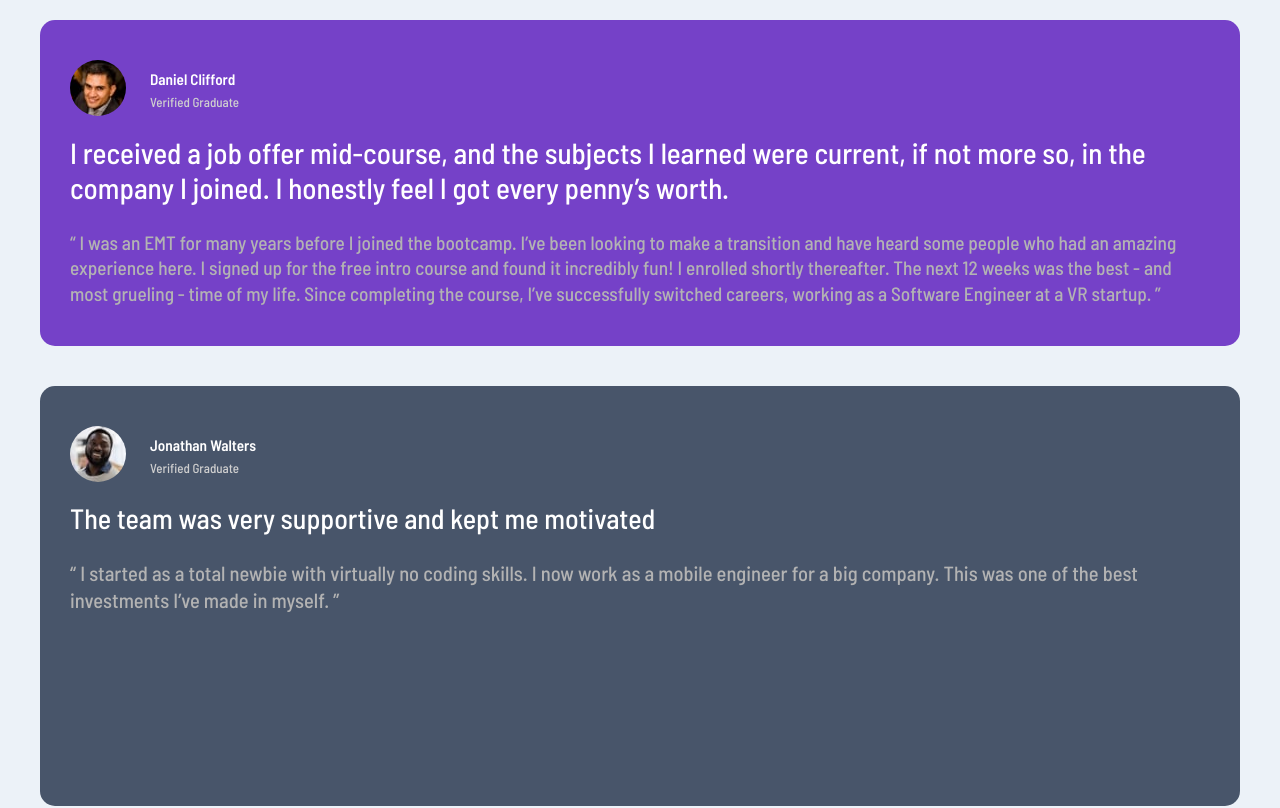
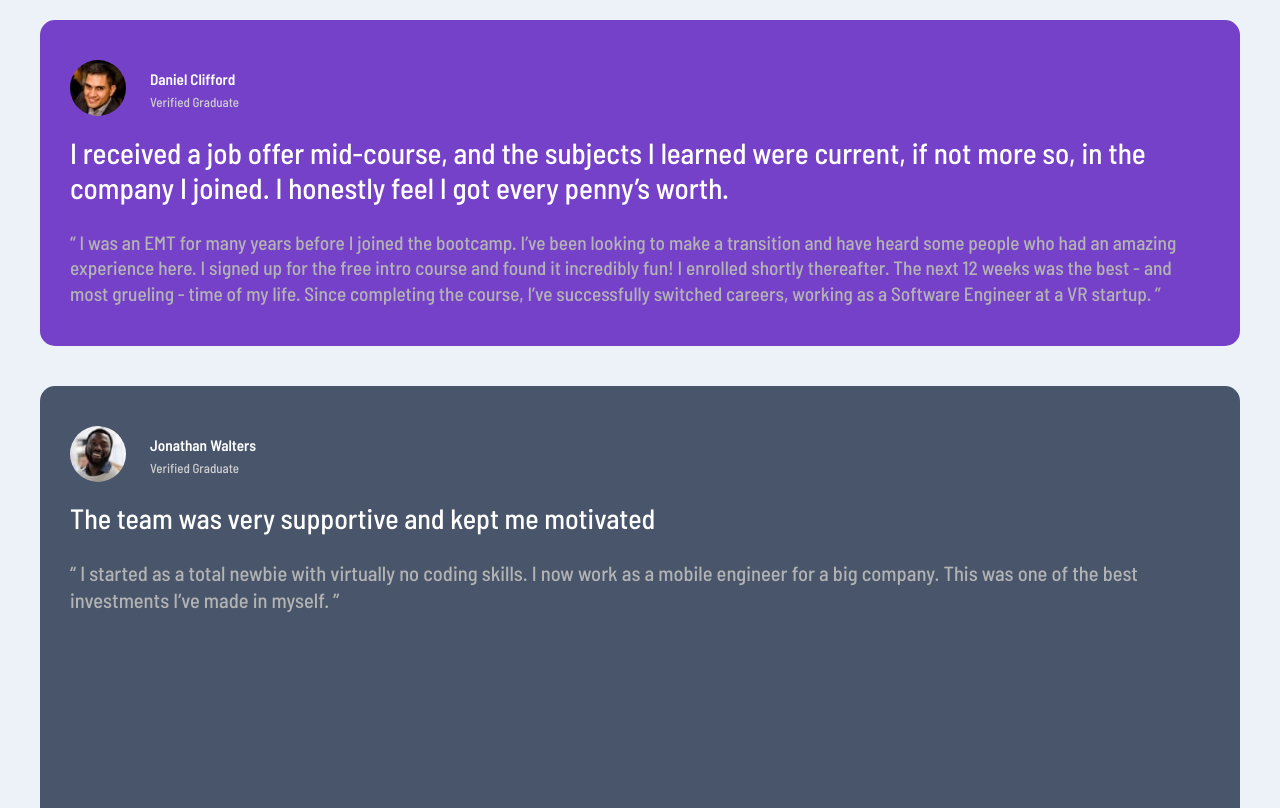
Before and after one commit to gilda-prv/Testimonials-grid-section, a plain HTML site: page index.html in a window 1280 px wide. Shown: the top 808 px of the page. Drawn offline with Linux system fonts and the light colour scheme.

Commit message:
Update style.css

```diff
--- a/style.css
+++ b/style.css
@@ -36,7 +36,7 @@ body {
   display: grid;
   grid-gap: 30px;
   grid-template-columns: repeat(auto-fit, minmax(240px, 1fr));
-  grid-auto-rows: 420px;
+  grid-auto-rows: 450px;
   object-fit: cover;
   grid-template-areas:
     "box1 box1 box2 box3 "
```
